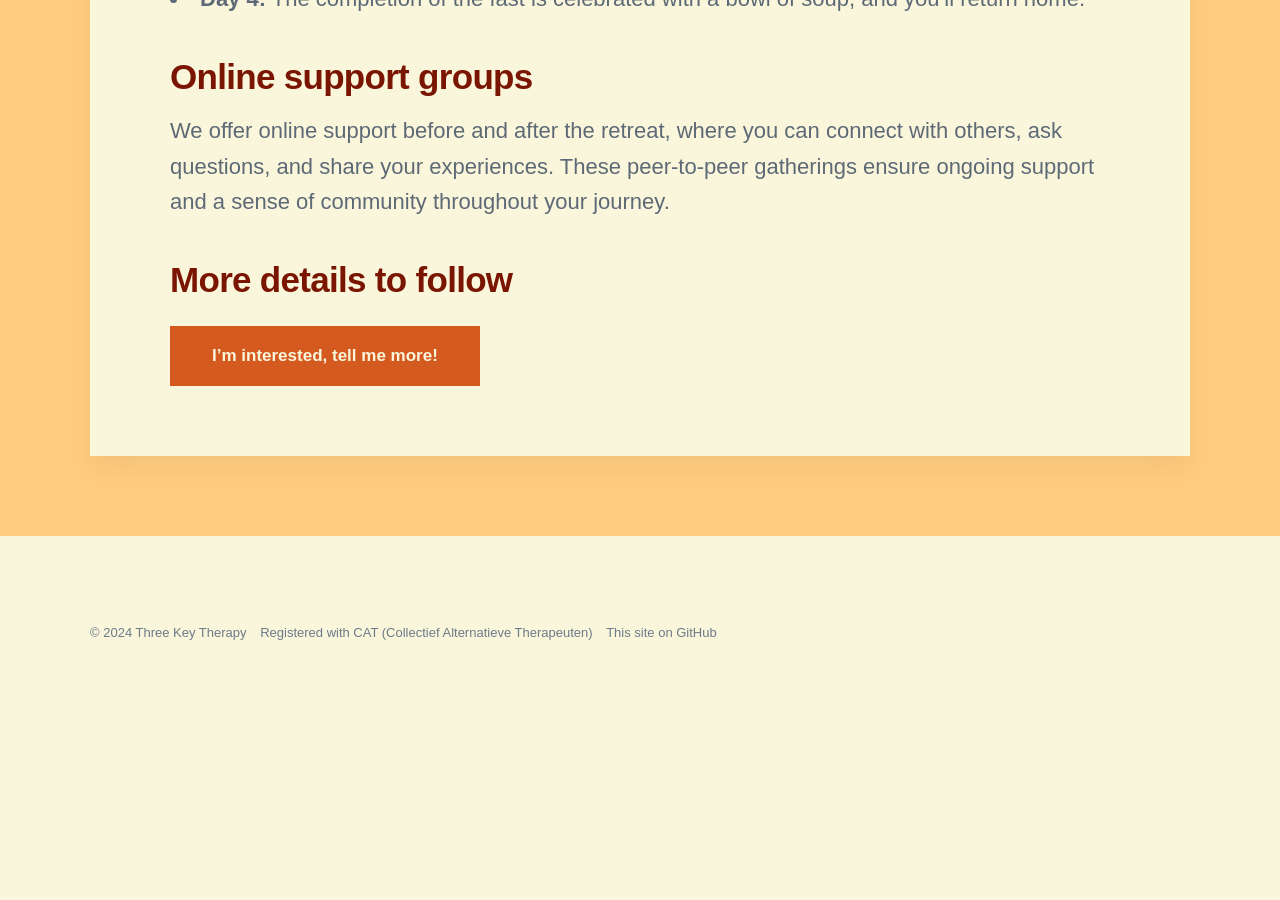
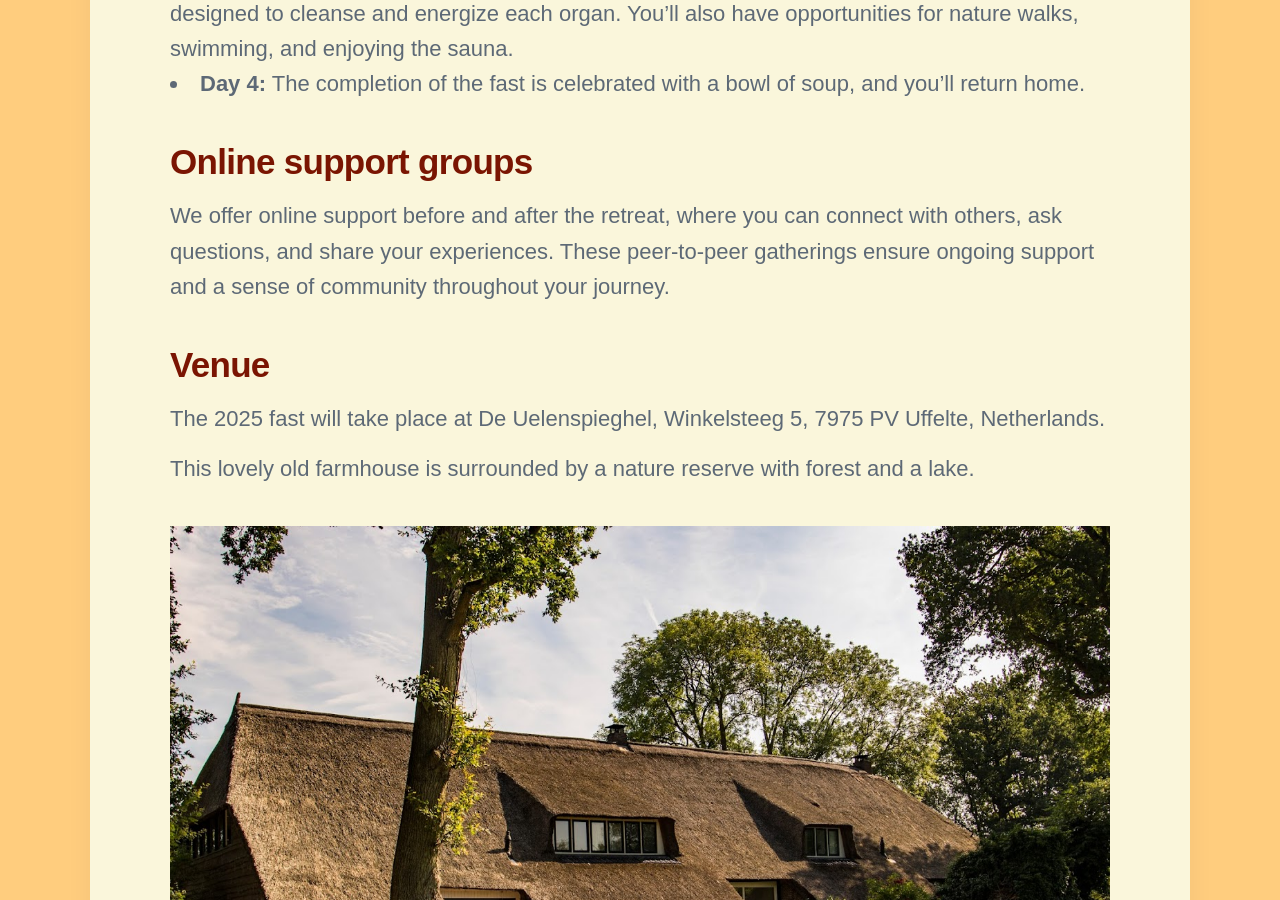
Before and after one commit to threekeytherapy/threekeytherapy.com, a Jekyll site: the page built from _workshops/fast-retreat.md, in a window 1280 px wide and 900 px high, scrolled down 2327 px. Built offline with Jekyll 4.4.1, drawn with Linux system fonts in a browser that asks for light colours; nearby versions of some CDN libraries; some web fonts are replaced; before the commit the page ends 3046 px from its top, so only the background shows below that; some of the changed text lies outside the part shown.

Commit message:
adds venue to fast page

```diff
--- a/_workshops/fast-retreat.md
+++ b/_workshops/fast-retreat.md
@@ -1,6 +1,6 @@
 ---
 title: Fasting retreat 9-11 May 2025
-subtitle: Unique way of fasting developed by Manuvision
+subtitle: Unique combination of fasting and bodywork developed by Manuvision
 description: Give your body a full reset with an intensive fasting and body therapy retreat, designed to cleanse muscles, organs, emotions and the mind. Lead by Steffen Lundgaard, who has been facilitating fast retreats for over 15 years.
 featured_image: /images/mv-fast.jpg
 homepage_image: /images/mv-fast.jpg
@@ -15,6 +15,8 @@ A Manuvision fast offers a deep reset for both your body and mind.
 You'll experience a sense of freedom, renewed energy, and personal growth by challenging your body’s habits, exploring its potential, and unlocking its natural ability to heal and regenerate.
 
 The fast will be lead by [Steffen Lundgaard](https://manuvision.es/en/steffen-en/), who has been facilitating fast retreats for over 15 years.
+
+<a href="/contact" class="button button--large">I'm interested, tell me more!</a>
 
 ## Benefits
 
@@ -55,6 +57,19 @@ During the 4-day retreat, only water (and occasional herbal tea) will be consume
 
 We offer online support before and after the retreat, where you can connect with others, ask questions, and share your experiences. These peer-to-peer gatherings ensure ongoing support and a sense of community throughout your journey.
 
-## More details to follow
+## Venue
 
-<a href="/contact" class="button button--large">I'm interested, tell me more!</a>
+The 2025 fast will take place at De Uelenspieghel, Winkelsteeg 5, 7975 PV Uffelte, Netherlands.
+
+This lovely old farmhouse is surrounded by a nature reserve with forest and a lake.
+
+<div class="gallery" data-columns="1">
+	<img src="/images/fast-venue.jpg">
+</div>
+
+<div class="gallery" data-columns="2">
+	<img src="/images/fast-outside.jpg">
+    <img src="/images/fast-inside.jpg">
+	<img src="/images/fast-outside2.jpg">
+    <img src="/images/fast-bar.jpg">
+</div>
```
